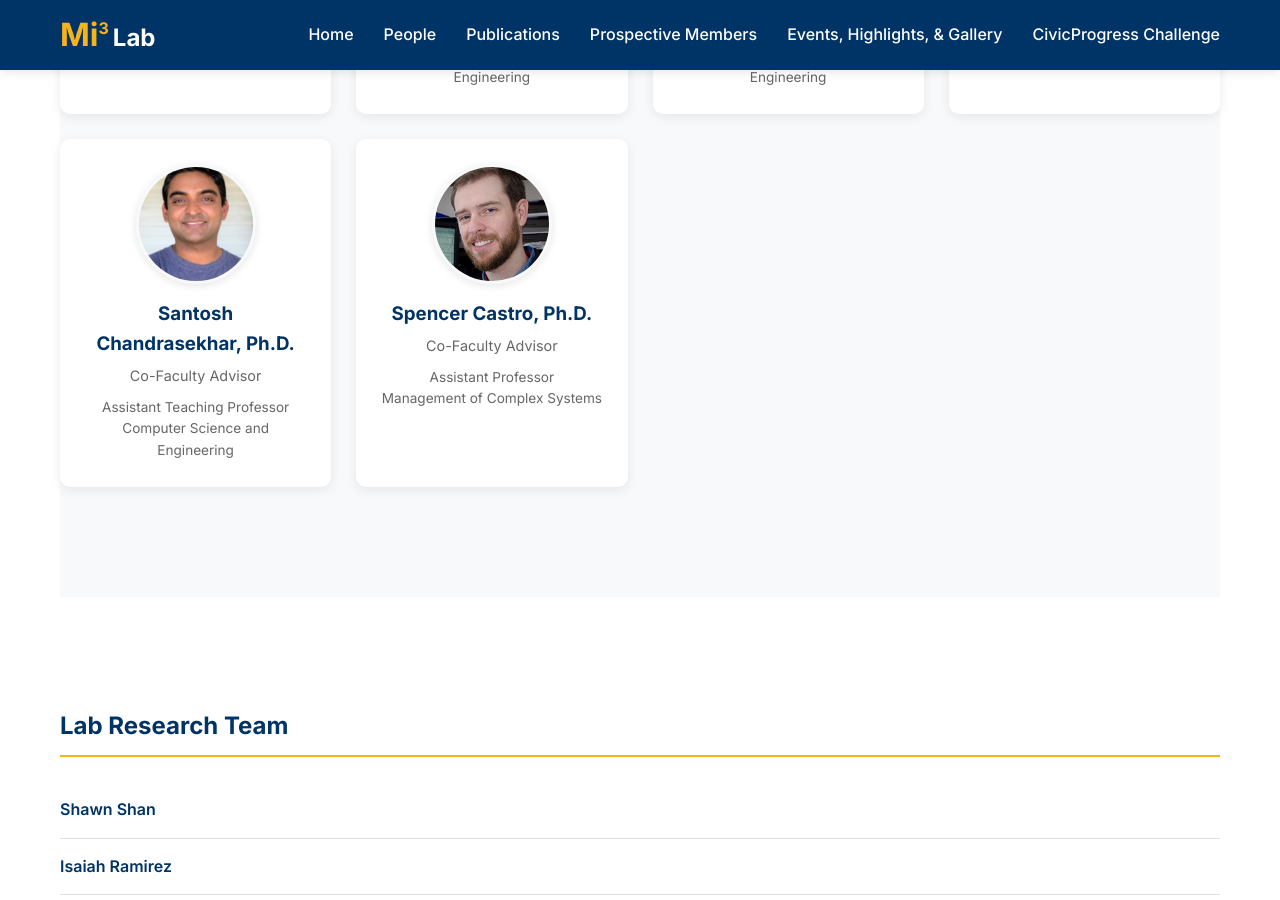
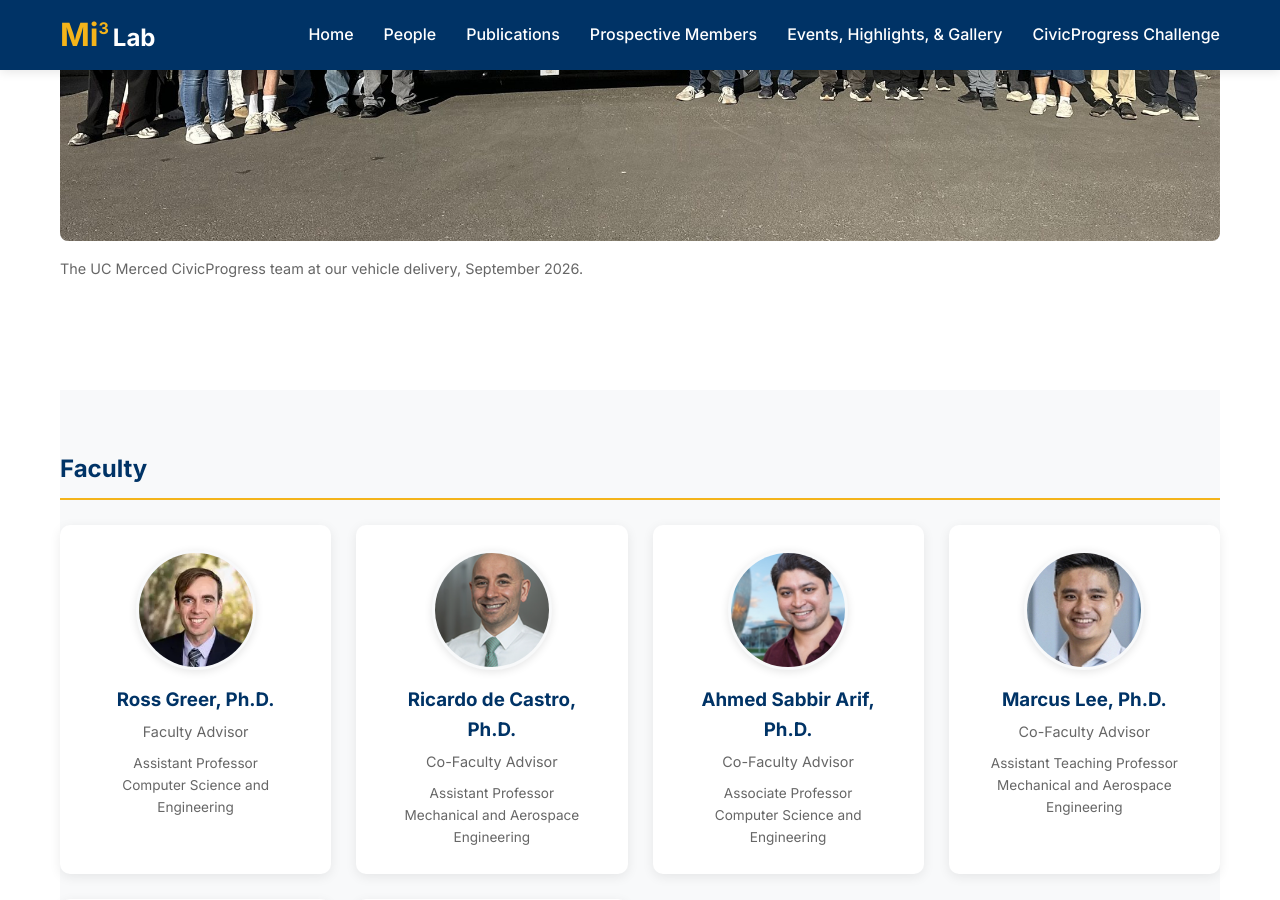
Before and after one commit to Mi3-Lab/mi3-lab.github.io, a Jekyll site: the page built from civic-progress.html, in a window 1280 px wide and 900 px high, scrolled down 1154 px. Built offline with Jekyll 4.4.1, drawn with Linux system fonts in a browser that asks for light colours.

Commit message:
CivicProgress page: add team photo from vehicle delivery
Co-Authored-By: Claude Opus 5.5 <noreply@anthropic.com>

```diff
--- a/civic-progress.html
+++ b/civic-progress.html
@@ -31,6 +31,10 @@ title: CivicProgress Challenge
         <img src="{{ '/assets/images/logos/Uc_merced_logo.png' | relative_url }}" alt="UC Merced" style="height:100px;width:auto;">
       </a>
     </div>
+    <figure style="margin:30px 0 0;">
+      <img src="{{ '/assets/images/photos/civic-progress-team.jpg' | relative_url }}" alt="The UC Merced CivicProgress Challenge team standing beside the accessible autonomous vehicle" style="width:100%;height:auto;border-radius:8px;">
+      <figcaption style="margin-top:8px;font-size:0.9em;color:#666;">The UC Merced CivicProgress team at our vehicle delivery, September 2026.</figcaption>
+    </figure>
   </section>
 
   <section class="people-section">
```
Also changed, not shown: assets/images/photos/civic-progress-team.jpg (added).
